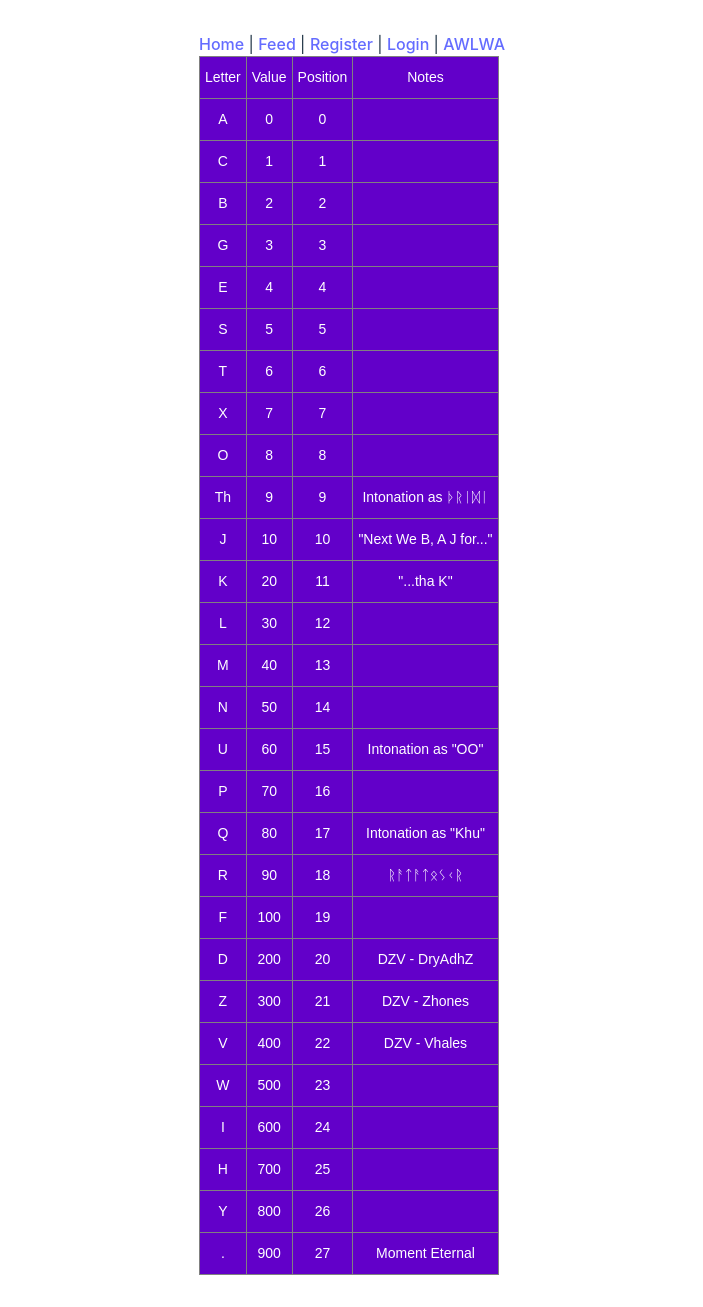
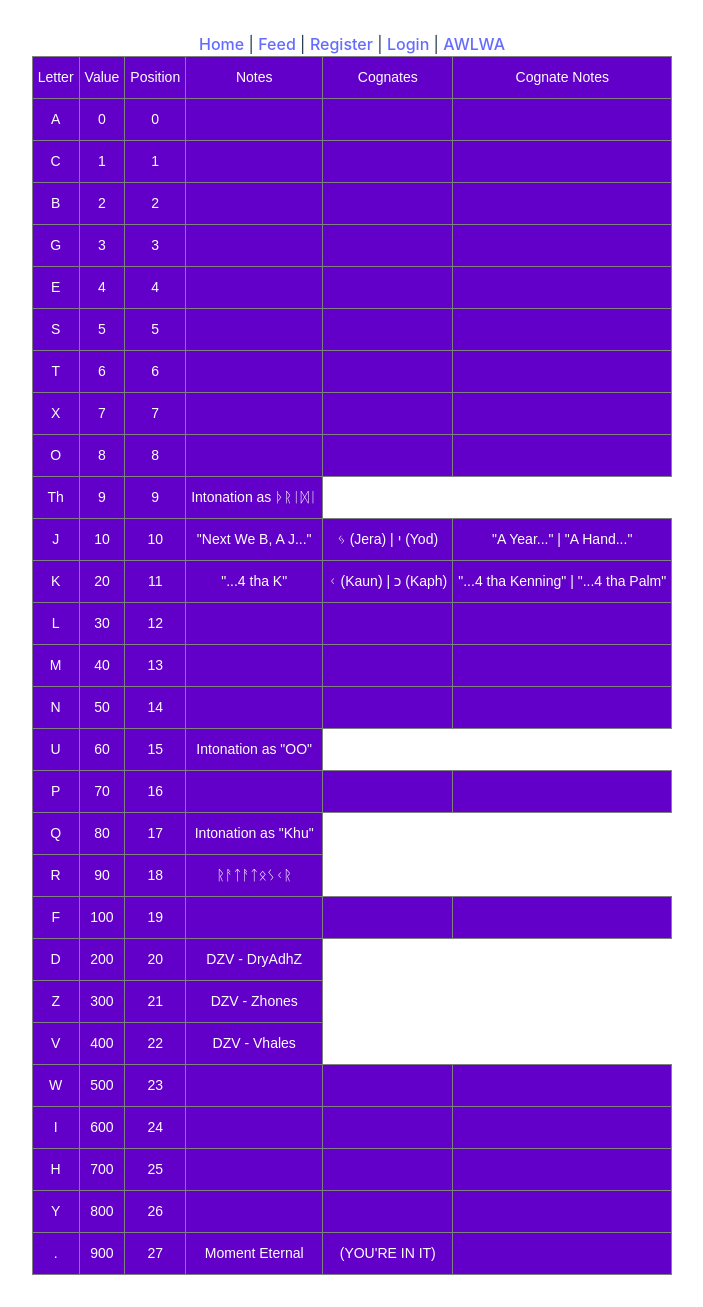
Before and after one commit to BBuchholz/fearlessly-antediluvial-valley, a Vue app: page /alefcet in a window 1280 px wide. Shown: the whole page, without its empty margins (288-991 px from the left). Built offline with nearby package versions, Linux system fonts and the light colour scheme.

Commit message:
Add Cognates and relevant Notes

```diff
--- a/src/views/AlefCet.vue
+++ b/src/views/AlefCet.vue
@@ -6,6 +6,8 @@
         <th class="tg-e45j">Value</th>
         <th class="tg-e45j">Position</th>
         <th class="tg-e45j">Notes</th>
+        <th class="tg-e45j">Cognates</th>
+        <th class="tg-e45j">Cognate Notes</th>
     </tr>
     </thead>
     <tbody>
@@ -14,11 +16,15 @@
         <td class="tg-e45j">0</td>
         <td class="tg-e45j">0</td>
         <td class="tg-e45j"></td>
+        <td class="tg-e45j"></td>
+        <td class="tg-e45j"></td>
     </tr>
     <tr>
         <td class="tg-e45j">C</td>
         <td class="tg-e45j">1</td>
         <td class="tg-e45j">1</td>
+        <td class="tg-e45j"></td>
+        <td class="tg-e45j"></td>
         <td class="tg-e45j"></td>
     </tr>
     <tr>
@@ -26,11 +32,15 @@
         <td class="tg-e45j">2</td>
         <td class="tg-e45j">2</td>
         <td class="tg-e45j"></td>
+        <td class="tg-e45j"></td>
+        <td class="tg-e45j"></td>
     </tr>
     <tr>
         <td class="tg-e45j">G</td>
         <td class="tg-e45j">3</td>
         <td class="tg-e45j">3</td>
+        <td class="tg-e45j"></td>
+        <td class="tg-e45j"></td>
         <td class="tg-e45j"></td>
     </tr>
     <tr>
@@ -38,11 +48,15 @@
         <td class="tg-e45j">4</td>
         <td class="tg-e45j">4</td>
         <td class="tg-e45j"></td>
+        <td class="tg-e45j"></td>
+        <td class="tg-e45j"></td>
     </tr>
     <tr>
         <td class="tg-e45j">S</td>
         <td class="tg-e45j">5</td>
         <td class="tg-e45j">5</td>
+        <td class="tg-e45j"></td>
+        <td class="tg-e45j"></td>
         <td class="tg-e45j"></td>
     </tr>
     <tr>
@@ -50,17 +64,23 @@
         <td class="tg-e45j">6</td>
         <td class="tg-e45j">6</td>
         <td class="tg-e45j"></td>
+        <td class="tg-e45j"></td>
+        <td class="tg-e45j"></td>
     </tr>
     <tr>
         <td class="tg-e45j">X</td>
         <td class="tg-e45j">7</td>
         <td class="tg-e45j">7</td>
         <td class="tg-e45j"></td>
+        <td class="tg-e45j"></td>
+        <td class="tg-e45j"></td>
     </tr>
     <tr>
         <td class="tg-e45j">O</td>
         <td class="tg-e45j">8</td>
         <td class="tg-e45j">8</td>
+        <td class="tg-e45j"></td>
+        <td class="tg-e45j"></td>
         <td class="tg-e45j"></td>
     </tr>
     <tr>
@@ -73,18 +93,24 @@
         <td class="tg-e45j">J</td>
         <td class="tg-e45j">10</td>
         <td class="tg-e45j">10</td>
-        <td class="tg-e45j">"Next We B, A J for..."</td>
+        <td class="tg-e45j">"Next We B, A J..."</td>
+        <td class="tg-e45j">ᛃ (Jera) | י (Yod) </td>
+        <td class="tg-e45j">"A Year..." | "A Hand..."</td>
     </tr>
     <tr>
         <td class="tg-e45j">K</td>
         <td class="tg-e45j">20</td>
         <td class="tg-e45j">11</td>
-        <td class="tg-e45j">"...tha K"</td>
+        <td class="tg-e45j">"...4 tha K"</td>
+        <td class="tg-e45j">ᚲ (Kaun) | כ (Kaph)</td>
+        <td class="tg-e45j">"...4 tha Kenning" | "...4 tha Palm"</td>
     </tr>
     <tr>
         <td class="tg-e45j">L</td>
         <td class="tg-e45j">30</td>
         <td class="tg-e45j">12</td>
+        <td class="tg-e45j"></td>
+        <td class="tg-e45j"></td>
         <td class="tg-e45j"></td>
     </tr>
     <tr>
@@ -92,11 +118,15 @@
         <td class="tg-e45j">40</td>
         <td class="tg-e45j">13</td>
         <td class="tg-e45j"></td>
+        <td class="tg-e45j"></td>
+        <td class="tg-e45j"></td>
     </tr>
     <tr>
         <td class="tg-e45j">N</td>
         <td class="tg-e45j">50</td>
         <td class="tg-e45j">14</td>
+        <td class="tg-e45j"></td>
+        <td class="tg-e45j"></td>
         <td class="tg-e45j"></td>
     </tr>
     <tr>
@@ -109,6 +139,8 @@
         <td class="tg-e45j">P</td>
         <td class="tg-e45j">70</td>
         <td class="tg-e45j">16</td>
+        <td class="tg-e45j"></td>
+        <td class="tg-e45j"></td>
         <td class="tg-e45j"></td>
     </tr>
     <tr>
@@ -127,6 +159,8 @@
         <td class="tg-e45j">F</td>
         <td class="tg-e45j">100</td>
         <td class="tg-e45j">19</td>
+        <td class="tg-e45j"></td>
+        <td class="tg-e45j"></td>
         <td class="tg-e45j"></td>
     </tr>
     <tr>
@@ -152,11 +186,15 @@
         <td class="tg-e45j">500</td>
         <td class="tg-e45j">23</td>
         <td class="tg-e45j"></td>
+        <td class="tg-e45j"></td>
+        <td class="tg-e45j"></td>
     </tr>
     <tr>
         <td class="tg-e45j">I</td>
         <td class="tg-e45j">600</td>
         <td class="tg-e45j">24</td>
+        <td class="tg-e45j"></td>
+        <td class="tg-e45j"></td>
         <td class="tg-e45j"></td>
     </tr>
     <tr>
@@ -164,11 +202,15 @@
         <td class="tg-e45j">700</td>
         <td class="tg-e45j">25</td>
         <td class="tg-e45j"></td>
+        <td class="tg-e45j"></td>
+        <td class="tg-e45j"></td>
     </tr>
     <tr>
         <td class="tg-e45j">Y</td>
         <td class="tg-e45j">800</td>
         <td class="tg-e45j">26</td>
+        <td class="tg-e45j"></td>
+        <td class="tg-e45j"></td>
         <td class="tg-e45j"></td>
     </tr>
     <tr>
@@ -176,6 +218,8 @@
         <td class="tg-e45j">900</td>
         <td class="tg-e45j">27</td>
         <td class="tg-e45j">Moment Eternal</td>
+        <td class="tg-e45j">(YOU'RE IN IT)</td>
+        <td class="tg-e45j"></td>
     </tr>
     </tbody>
     </table>
```
